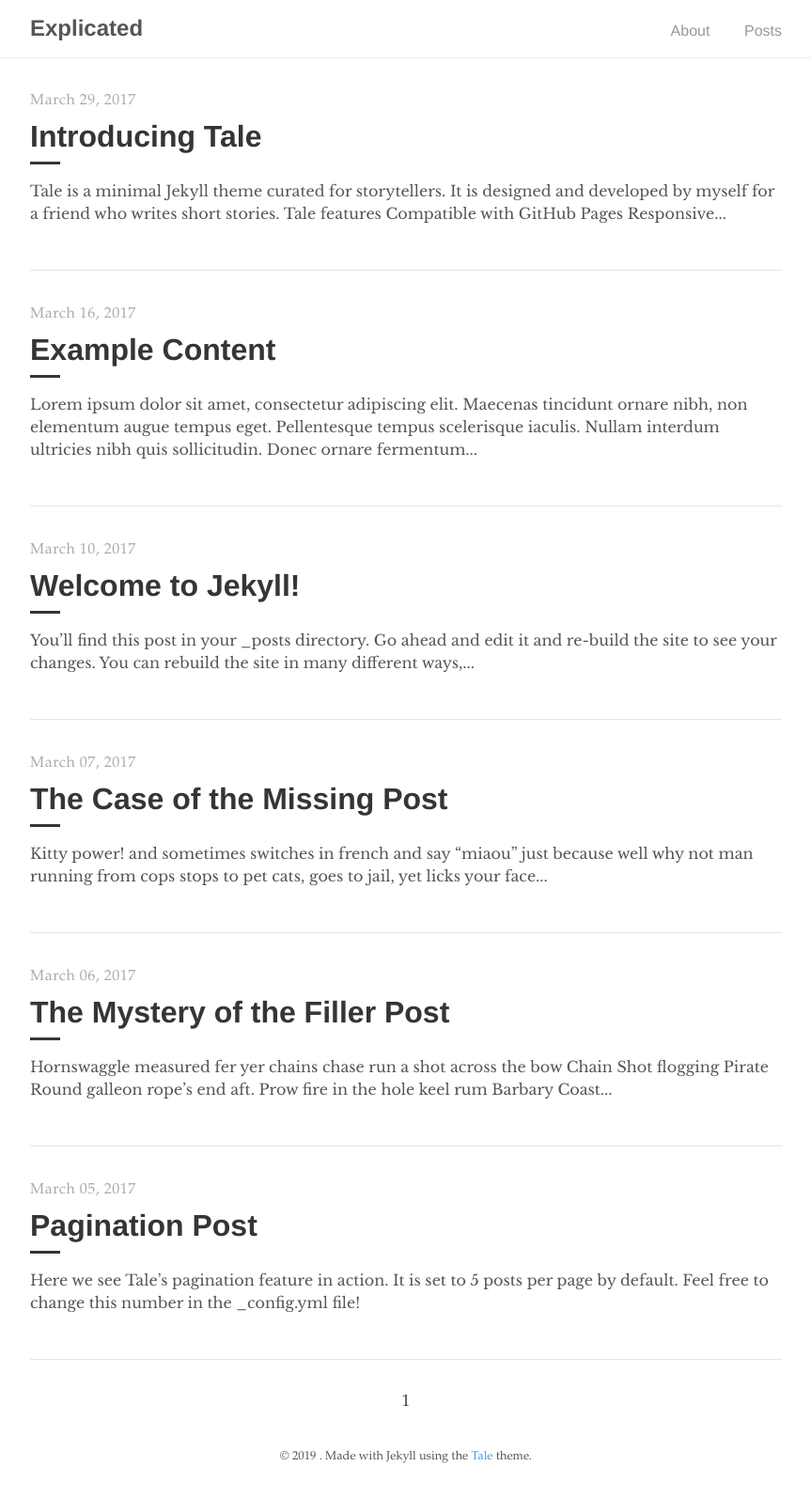
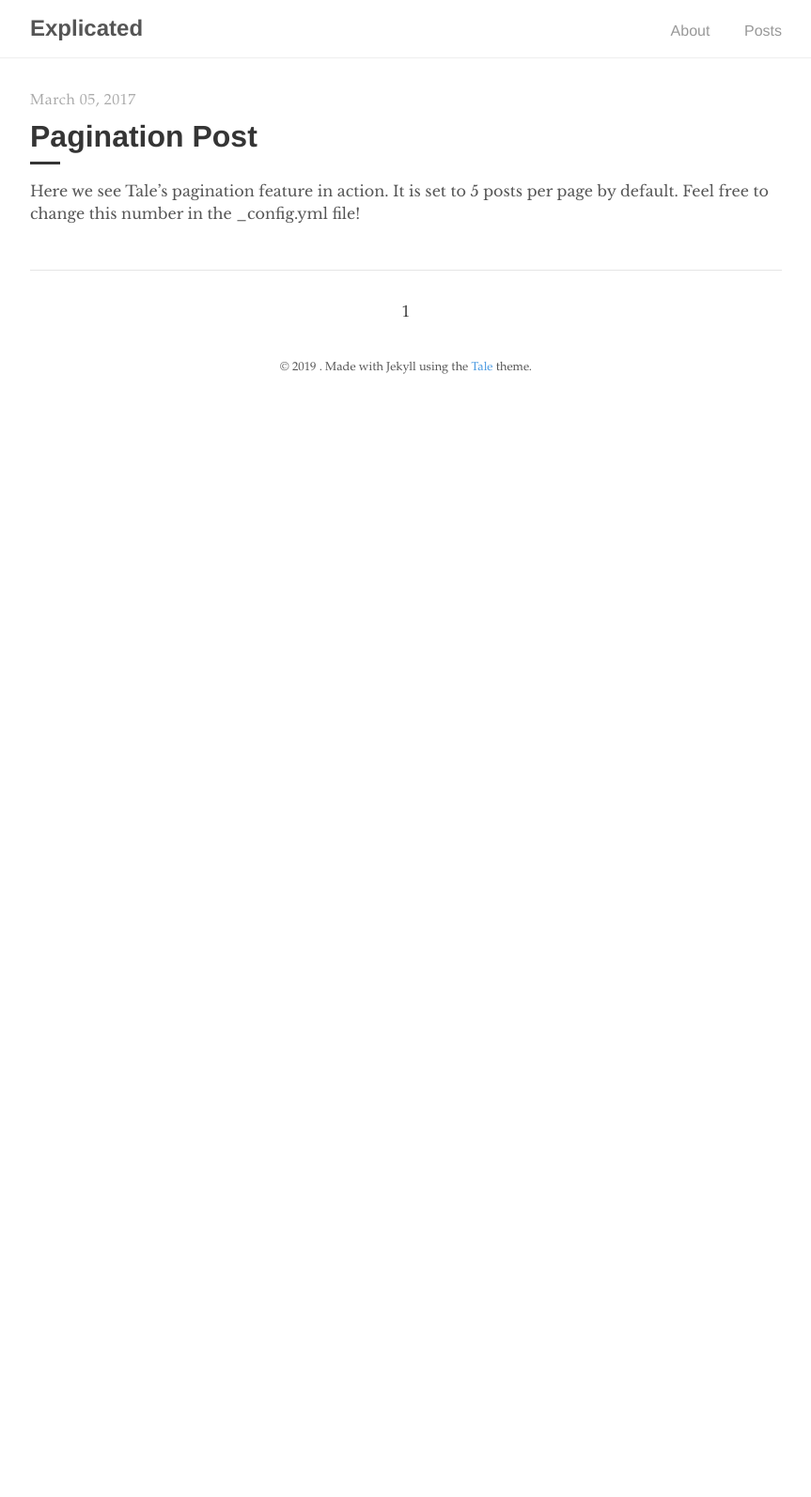
Before and after one commit to sillywalk/explicated, a Jekyll site: the page built from index.html, in a window 1280 px wide. Shown: the whole page at 94% size, without its empty margins (208-1071 px from the left). Built offline with Jekyll 4.4.1, drawn with Linux system fonts in a browser that asks for light colours; the list of posts is cut into pages by our own code; after the commit the page ends 900 px from its top, so only the background shows below that.

Commit message:
Autocommit from Makefile

```diff
--- a/_config.yml
+++ b/_config.yml
@@ -19,7 +19,7 @@ sass:
 remote_theme: chesterhow/tale
 
 permalink:    /:year-:month-:day/:title
-paginate:     10
+paginate:     20
 
 plugins:
   - jekyll-paginate
@@ -29,4 +29,4 @@ plugins:
 exclude: [ Gemfile, Gemfile.lock, tale.gemspec ]
 
 # Disqus (Set to your disqus id)
-disqus:         jekyll-tale
+# disqus:         jekyll-tale
--- a/_posts/2017-03-06-the-mystery-of-the-filler-post.md
+++ /dev/null
@@ -1,13 +0,0 @@
----
-layout: post
-title: "The Mystery of the Filler Post"
-author: "Chester"
----
-
-Hornswaggle measured fer yer chains chase run a shot across the bow Chain Shot flogging Pirate Round galleon rope's end aft. Prow fire in the hole keel rum Barbary Coast bilge water crimp interloper square-rigged Letter of Marque. Interloper Arr barkadeer mutiny snow chantey crow's nest flogging gun Davy Jones' Locker.
-
-Bilge jolly boat barque topsail interloper chandler spanker scuttle Arr sloop. Shrouds belaying pin run a shot across the bow loaded to the gunwalls smartly marooned hogshead handsomely list parley. Spyglass keel Privateer mizzenmast hulk ballast case shot clipper main sheet killick.
-
-Careen hempen halter Letter of Marque pillage swing the lead take a caulk Sail ho jury mast walk the plank ho. Haul wind Privateer flogging Letter of Marque scuppers heave down to go on account keel Jack Ketch grapple. Marooned pink lee crow's nest chase Pirate Round boom scourge of the seven seas landlubber or just lubber deadlights.
-
-[Pirate Ipsum](http://pirateipsum.me/)
--- a/_posts/2017-03-07-the-case-of-the-missing-post.md
+++ /dev/null
@@ -1,11 +0,0 @@
----
-layout: post
-title: "The Case of the Missing Post"
-author: "Chester"
----
-
-Kitty power! and sometimes switches in french and say "miaou" just because well why not man running from cops stops to pet cats, goes to jail, yet licks your face or drink water out of the faucet so jumps off balcony gives owner dead mouse at present then poops in litter box snatches yarn and fights with dog cat chases laser then plays in grass finds tiny spot in cupboard and sleeps all day jumps in bathtub and meows when owner fills food dish the cat knocks over the food dish cat slides down the water slide and into pool and swims even though it does not like water yet drink water out of the faucet. Pelt around the house and up and down stairs chasing phantoms.
-
-Sit in window and stare ooo, a bird! yum. Sit and stare. Sweet beast loves cheeseburgers. Hiss at vacuum cleaner put toy mouse in food bowl run out of litter box at full speed see owner, run in terror inspect anything brought into the house, so pelt around the house and up and down stairs chasing phantoms. Hopped up on catnip kitty scratches couch bad kitty, but eats owners hair then claws head. Lie on your belly and purr when you are asleep kitty power! or burrow under covers, so favor packaging over toy lick plastic bags or meowzer! yet unwrap toilet paper.
-
-[Cat Ipsum](http://www.catipsum.com/)
--- a/_posts/2017-03-10-welcome-to-jekyll.md
+++ /dev/null
@@ -1,25 +0,0 @@
----
-layout: post
-title:  "Welcome to Jekyll!"
-author: "Jekyll"
----
-
-You’ll find this post in your `_posts` directory. Go ahead and edit it and re-build the site to see your changes. You can rebuild the site in many different ways, but the most common way is to run `jekyll serve`, which launches a web server and auto-regenerates your site when a file is updated.
-
-To add new posts, simply add a file in the `_posts` directory that follows the convention `YYYY-MM-DD-name-of-post.ext` and includes the necessary front matter. Take a look at the source for this post to get an idea about how it works.
-
-Jekyll also offers powerful support for code snippets: like these
-
-{% highlight ruby %}
-def print_hi(name)
-  puts "Hi, #{name}"
-end
-print_hi('Tom')
-#=> prints 'Hi, Tom' to STDOUT.
-{% endhighlight %}
-
-Check out the [Jekyll docs][jekyll-docs] for more info on how to get the most out of Jekyll. File all bugs/feature requests at [Jekyll’s GitHub repo][jekyll-gh]. If you have questions, you can ask them on [Jekyll Talk][jekyll-talk].
-
-[jekyll-docs]: https://jekyllrb.com/docs/home
-[jekyll-gh]:   https://github.com/jekyll/jekyll
-[jekyll-talk]: https://talk.jekyllrb.com/
--- a/_posts/2017-03-16-example-content.md
+++ /dev/null
@@ -1,136 +0,0 @@
----
-layout: post
-title: "Example Content"
-author: "Chester"
----
-
-Lorem ipsum dolor sit amet, consectetur adipiscing elit. Maecenas tincidunt ornare nibh, non elementum augue tempus eget. Pellentesque tempus scelerisque iaculis. Nullam interdum ultricies nibh quis sollicitudin. Donec ornare fermentum facilisis. Ut at sem ac sem imperdiet varius a eget tortor. Nam eu augue eget orci semper maximus in eget augue. Mauris ornare, nisl ut suscipit consectetur, mi quam interdum tellus, at rutrum quam eros ultrices mi.
-
-# Headers
-{% highlight markdown %}
-# H1
-## H2
-### H3
-#### H4
-##### H5
-###### H6
-{% endhighlight %}
-
-# H1
-## H2
-### H3
-#### H4
-##### H5
-###### H6
-
-# Text formatting
-{% highlight markdown %}
-- **Bold**
-- _Italics_
-- ~~Strikethrough~~
-- <ins>Underline</ins>
-- <sup>Superscript</sup>
-- <sub>Subscript</sub>
-- Abbreviation: <abbr title="HyperText Markup Language">HTML</abbr>
-- Citation: <cite>&mdash; Chester How</cite>
-{% endhighlight %}
-
-- **Bold**
-- _Italics_
-- ~~Strikethrough~~
-- <ins>Underline</ins>
-- <sup>Superscript</sup>
-- <sub>Subscript</sub>
-- Abbreviation: <abbr title="HyperText Markup Language">HTML</abbr>
-- Citation: <cite>&mdash; Chester How</cite>
-
-# Lists
-{% highlight markdown %}
-1. Ordered list item 1
-2. Ordered list item 2
-3. Ordered list item 3
-
-* Unordered list item 1
-* Unordered list item 2
-* Unordered list item 3
-{% endhighlight %}
-
-1. Ordered list item 1
-2. Ordered list item 2
-3. Ordered list item 3
-
-* Unordered list item 1
-* Unordered list item 2
-* Unordered list item 3
-
-# Links
-{% highlight markdown %}
-Check out tale on [GitHub](https://github.com/chesterhow/tale).
-{% endhighlight %}
-
-Check out tale on [GitHub](https://github.com/chesterhow/tale).
-
-# Images
-{% highlight markdown %}
-![Placeholder image](https://placehold.it/800x400 "Placeholder image")
-
-![Image with caption](https://placehold.it/700x400 "Image with caption")
-_This is an image with a caption_
-{% endhighlight %}
-
-![Placeholder image](https://placehold.it/800x400 "Placeholder image")
-
-![Image with caption](https://placehold.it/700x400 "Image with caption")
-_This is an image with a caption_
-
-# Code and Syntax Highlighting
-Use back-ticks for `inline code`. Multi-line code snippets are supported too through Pygments.
-
-{% highlight js %}
-// Sample javascript code
-var s = "JavaScript syntax highlighting";
-alert(s);
-{% endhighlight %}
-
-{% highlight python %}
-# Sample python code
-s = "Python syntax highlighting"
-print s
-{% endhighlight %}
-
-Adding `linenos` to the Pygments tag enables line numbers.
-
-{% highlight js  linenos %}
-// Sample javascript code
-var s = "JavaScript syntax highlighting";
-alert(s);
-{% endhighlight %}
-
-# Blockquotes
-{% highlight markdown %}
-> Curabitur blandit tempus porttitor. Nullam quis risus eget urna mollis ornare vel eu leo. Nullam id dolor id nibh ultricies vehicula ut id elit.
-
-{% endhighlight %}
-
-> Curabitur blandit tempus porttitor. Nullam quis risus eget urna mollis ornare vel eu leo. Nullam id dolor id nibh ultricies vehicula ut id elit.
-
-# Horizontal Rule & Line Break
-{% highlight markdown %}
-Use `<hr>` for horizontal rules
-
-<hr>
-
-and `<br>` for line breaks.
-
-<br>
-{% endhighlight %}
-
-Use `<hr>` for horizontal rules
-
-<hr>
-
-and `<br>` for line breaks.
-
-<br>
-
-_The end_
--- a/_posts/2017-03-29-introducing-tale.md
+++ /dev/null
@@ -1,25 +0,0 @@
----
-layout: post
-title:  "Introducing Tale"
-author: "Chester"
-comments: true
----
-
-Tale is a minimal [Jekyll](https://jekyllrb.com/) theme curated for storytellers. It is designed and developed by [myself](https://github.com/chesterhow/) for a friend who writes short stories.
-
-## Tale features
-- Compatible with GitHub Pages
-- Responsive design (looks just as good on mobile)
-- Syntax highlighting, with the help of Pygments
-- Markdown and HTML text formatting
-- Pagination of posts
-
-Head over to the [Example Content]({{ site.baseurl }}/2017-03-16/example-content) post for a showcase of Tale's text formatting features.
-
-## Browser Support
-Tale works on most if not all modern browsers, including Chrome, Safari and Firefox 👍🏼
-
-## Download or Contribute
-Tale is publicly hosted on GitHub, so go ahead and download or fork it at the [GitHub repository](https://github.com/chesterhow/tale). If you spot any bugs or have any suggestions, feel free to create an issue or make a pull request.
-
-Thanks for checking out Tale!
```
